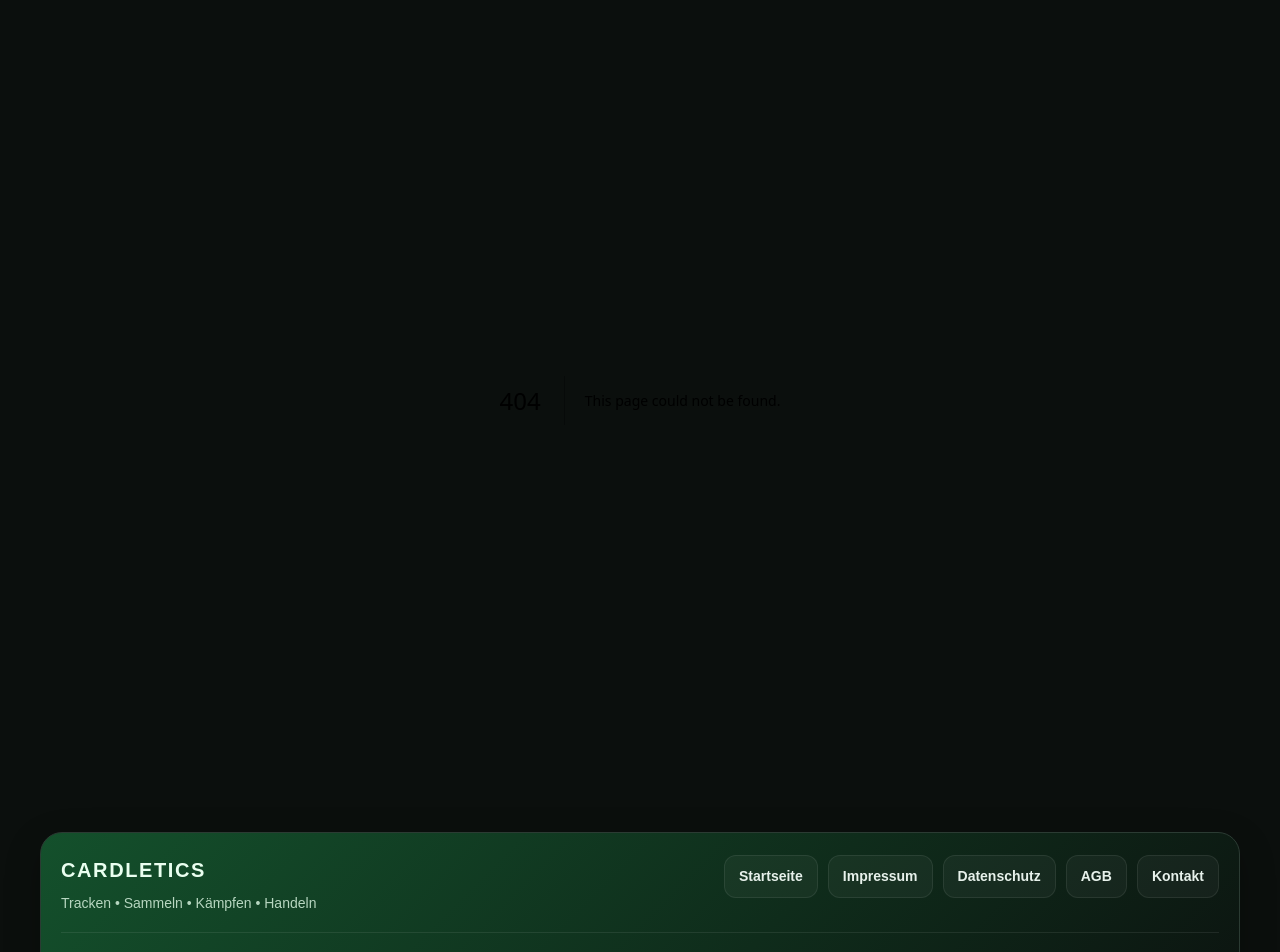
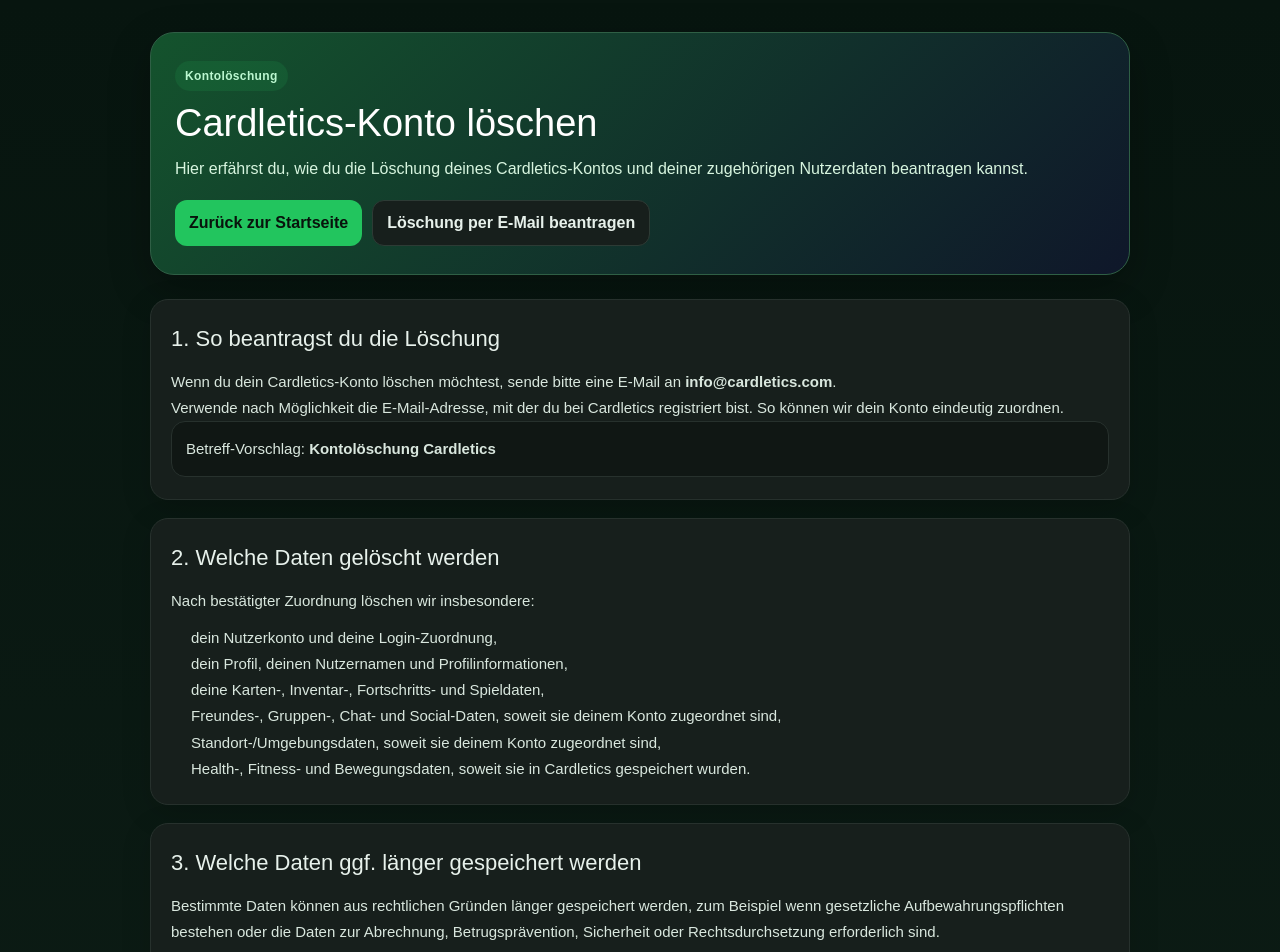
Before and after one commit to Cardletics/cardletics-admin, a Next.js app: page /delete in a window 1280 px wide. Before the commit this address had no page. Shown: the top 952 px of the page. Built offline with nearby package versions, Linux system fonts and the light colour scheme.

Commit message:
fix homepage

```diff
--- /dev/null
+++ b/app/delete/page.tsx
@@ -0,0 +1,234 @@
+import type { CSSProperties } from "react";
+import Link from "next/link";
+
+export default function DeleteAccountPage() {
+  return (
+    <main style={pageStyle}>
+      <div style={containerStyle}>
+        <div style={heroStyle}>
+          <span style={eyebrowStyle}>Kontolöschung</span>
+          <h1 style={titleStyle}>Cardletics-Konto löschen</h1>
+          <p style={subtitleStyle}>
+            Hier erfährst du, wie du die Löschung deines Cardletics-Kontos und
+            deiner zugehörigen Nutzerdaten beantragen kannst.
+          </p>
+
+          <div style={heroActionsStyle}>
+            <Link href="/" style={backButtonStyle}>
+              Zurück zur Startseite
+            </Link>
+            <a
+              href="mailto:info@cardletics.com?subject=Kontol%C3%B6schung%20Cardletics"
+              style={mailButtonStyle}
+            >
+              Löschung per E-Mail beantragen
+            </a>
+          </div>
+        </div>
+
+        <Section title="1. So beantragst du die Löschung">
+          <p>
+            Wenn du dein Cardletics-Konto löschen möchtest, sende bitte eine
+            E-Mail an <strong>info@cardletics.com</strong>.
+          </p>
+          <p>
+            Verwende nach Möglichkeit die E-Mail-Adresse, mit der du bei
+            Cardletics registriert bist. So können wir dein Konto eindeutig
+            zuordnen.
+          </p>
+          <p style={infoBoxStyle}>
+            Betreff-Vorschlag: <strong>Kontolöschung Cardletics</strong>
+          </p>
+        </Section>
+
+        <Section title="2. Welche Daten gelöscht werden">
+          <p>Nach bestätigter Zuordnung löschen wir insbesondere:</p>
+          <ul style={listStyle}>
+            <li>dein Nutzerkonto und deine Login-Zuordnung,</li>
+            <li>dein Profil, deinen Nutzernamen und Profilinformationen,</li>
+            <li>deine Karten-, Inventar-, Fortschritts- und Spieldaten,</li>
+            <li>Freundes-, Gruppen-, Chat- und Social-Daten, soweit sie deinem Konto zugeordnet sind,</li>
+            <li>Standort-/Umgebungsdaten, soweit sie deinem Konto zugeordnet sind,</li>
+            <li>Health-, Fitness- und Bewegungsdaten, soweit sie in Cardletics gespeichert wurden.</li>
+          </ul>
+        </Section>
+
+        <Section title="3. Welche Daten ggf. länger gespeichert werden">
+          <p>
+            Bestimmte Daten können aus rechtlichen Gründen länger gespeichert
+            werden, zum Beispiel wenn gesetzliche Aufbewahrungspflichten
+            bestehen oder die Daten zur Abrechnung, Betrugsprävention,
+            Sicherheit oder Rechtsdurchsetzung erforderlich sind.
+          </p>
+          <p>
+            Dazu können insbesondere Kauf-, Zahlungs-, Steuer- oder
+            Transaktionsnachweise gehören. Diese Daten werden nur im
+            erforderlichen Umfang und nur für die gesetzlich zulässigen Zwecke
+            aufbewahrt.
+          </p>
+        </Section>
+
+        <Section title="4. Bearbeitungsdauer">
+          <p>
+            Wir bearbeiten Löschanfragen so schnell wie möglich. In der Regel
+            erfolgt die Bearbeitung innerhalb von 30 Tagen nach erfolgreicher
+            Zuordnung des Kontos.
+          </p>
+        </Section>
+
+        <Section title="5. Kontakt">
+          <p>
+            E-Mail:{" "}
+            <a href="mailto:info@cardletics.com" style={linkStyle}>
+              info@cardletics.com
+            </a>
+          </p>
+          <p>
+            Weitere Informationen findest du in unserer{" "}
+            <Link href="/datenschutz" style={linkStyle}>
+              Datenschutzerklärung
+            </Link>
+            .
+          </p>
+        </Section>
+      </div>
+    </main>
+  );
+}
+
+function Section({
+  title,
+  children,
+}: {
+  title: string;
+  children: React.ReactNode;
+}) {
+  return (
+    <section style={sectionStyle}>
+      <h2 style={sectionTitleStyle}>{title}</h2>
+      <div style={sectionContentStyle}>{children}</div>
+    </section>
+  );
+}
+
+const pageStyle: CSSProperties = {
+  minHeight: "100vh",
+  background: "linear-gradient(180deg, #07150f 0%, #0d1d16 100%)",
+  padding: "32px 16px 64px",
+  color: "#eaf6ee",
+};
+
+const containerStyle: CSSProperties = {
+  maxWidth: "980px",
+  margin: "0 auto",
+};
+
+const heroStyle: CSSProperties = {
+  background: "linear-gradient(135deg, #14532d 0%, #0f172a 100%)",
+  border: "1px solid #2f5f45",
+  borderRadius: "24px",
+  padding: "28px 24px",
+  boxShadow: "0 14px 40px rgba(0,0,0,0.28)",
+  marginBottom: "24px",
+};
+
+const eyebrowStyle: CSSProperties = {
+  display: "inline-block",
+  padding: "6px 10px",
+  borderRadius: "999px",
+  background: "rgba(34,197,94,0.12)",
+  color: "#bbf7d0",
+  fontSize: "12px",
+  fontWeight: 700,
+  letterSpacing: "0.03em",
+  marginBottom: "12px",
+};
+
+const titleStyle: CSSProperties = {
+  margin: 0,
+  fontSize: "38px",
+  lineHeight: 1.08,
+  color: "#ffffff",
+};
+
+const subtitleStyle: CSSProperties = {
+  marginTop: "12px",
+  marginBottom: 0,
+  color: "#d7f5df",
+  fontSize: "16px",
+  lineHeight: 1.6,
+};
+
+const heroActionsStyle: CSSProperties = {
+  marginTop: "18px",
+  display: "flex",
+  flexWrap: "wrap",
+  gap: "10px",
+};
+
+const backButtonStyle: CSSProperties = {
+  display: "inline-flex",
+  alignItems: "center",
+  justifyContent: "center",
+  minHeight: "44px",
+  padding: "10px 14px",
+  borderRadius: "12px",
+  background: "#22c55e",
+  color: "#08130c",
+  fontWeight: 700,
+  textDecoration: "none",
+};
+
+const mailButtonStyle: CSSProperties = {
+  display: "inline-flex",
+  alignItems: "center",
+  justifyContent: "center",
+  minHeight: "44px",
+  padding: "10px 14px",
+  borderRadius: "12px",
+  background: "#171f1c",
+  color: "#e7f1eb",
+  border: "1px solid #2d3b35",
+  fontWeight: 700,
+  textDecoration: "none",
+};
+
+const sectionStyle: CSSProperties = {
+  background: "#171f1c",
+  borderRadius: "18px",
+  padding: "22px 20px",
+  border: "1px solid #27312d",
+  boxShadow: "0 8px 30px rgba(0,0,0,0.16)",
+  marginBottom: "18px",
+};
+
+const sectionTitleStyle: CSSProperties = {
+  marginTop: 0,
+  marginBottom: "14px",
+  fontSize: "22px",
+  color: "#e7f1eb",
+};
+
+const sectionContentStyle: CSSProperties = {
+  color: "#d9e7de",
+  lineHeight: 1.75,
+  fontSize: "15px",
+};
+
+const listStyle: CSSProperties = {
+  paddingLeft: "20px",
+  marginTop: "10px",
+  marginBottom: 0,
+};
+
+const infoBoxStyle: CSSProperties = {
+  background: "#101714",
+  border: "1px solid #27312d",
+  borderRadius: "14px",
+  padding: "14px",
+};
+
+const linkStyle: CSSProperties = {
+  color: "#86efac",
+  textDecoration: "underline",
+};
```
